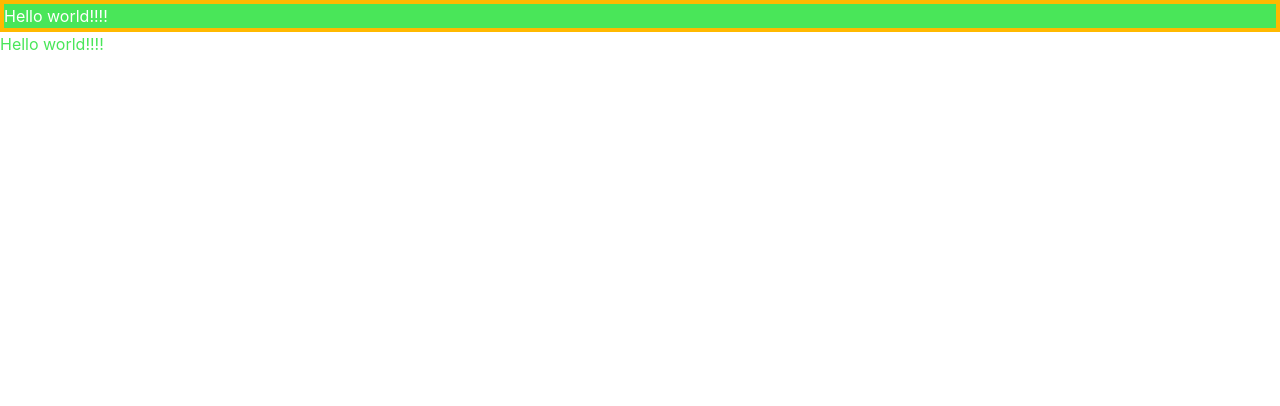
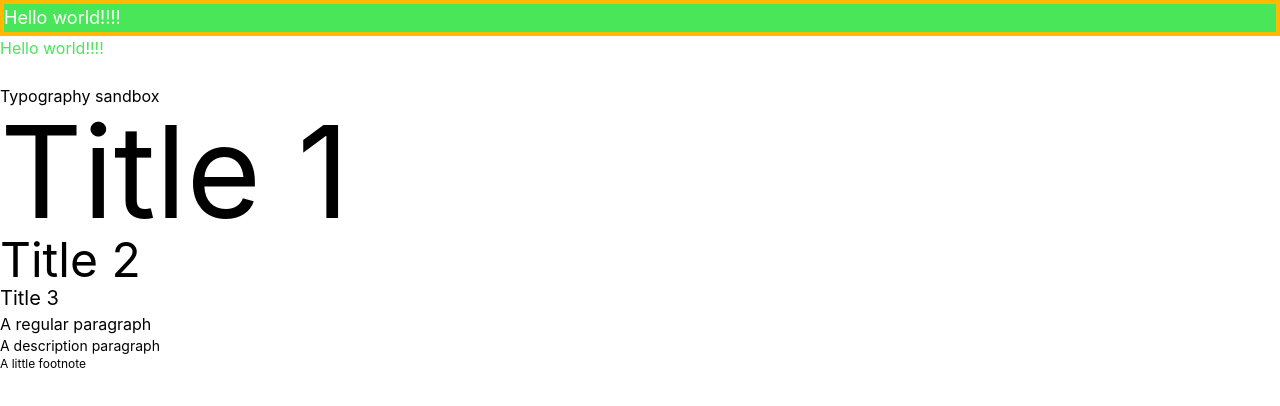
Before and after one commit to hahafiz/tailwind-sandbox, a React (Vite) app: page / in a window 1280 px wide. Shown: the top 406 px of the page. Built offline with nearby package versions, Linux system fonts and the light colour scheme.

Commit message:
customization and typography

```diff
--- a/src/App.jsx
+++ b/src/App.jsx
@@ -8,10 +8,18 @@ function App() {
 
   return (
     <>
-      <h1 class="bg-miwulmajoo text-white border-4 border-amber-400">
+      <h1 class="bg-miwulmajoo text-white border-4 border-amber-400 text-sm lg:text-lg">
         Hello world!!!!
       </h1>
       <h1 class="text-miwulmajoo">Hello world!!!!</h1>
+      <br />
+      <h1>Typography sandbox</h1>
+      <h1 class="text-9xl">Title 1</h1>
+      <h1 class="text-5xl">Title 2</h1>
+      <h1 class="text-xl">Title 3</h1>
+      <p class="text-base">A regular paragraph</p>
+      <p class="text-sm">A description paragraph</p>
+      <p class="text-xs note">A little footnote</p>
     </>
   );
 }
--- a/src/index.css
+++ b/src/index.css
@@ -7,3 +7,13 @@
 @theme {
   --color-miwulmajoo: #49e659;
 }
+
+/* custom component classes
+  Traditionally these would be classes like card, btn, badge — that kind of thing.
+*/
+
+@layer components {
+  .btn {
+    background-color: var(--color-miwulmajoo);
+  }
+}
```
